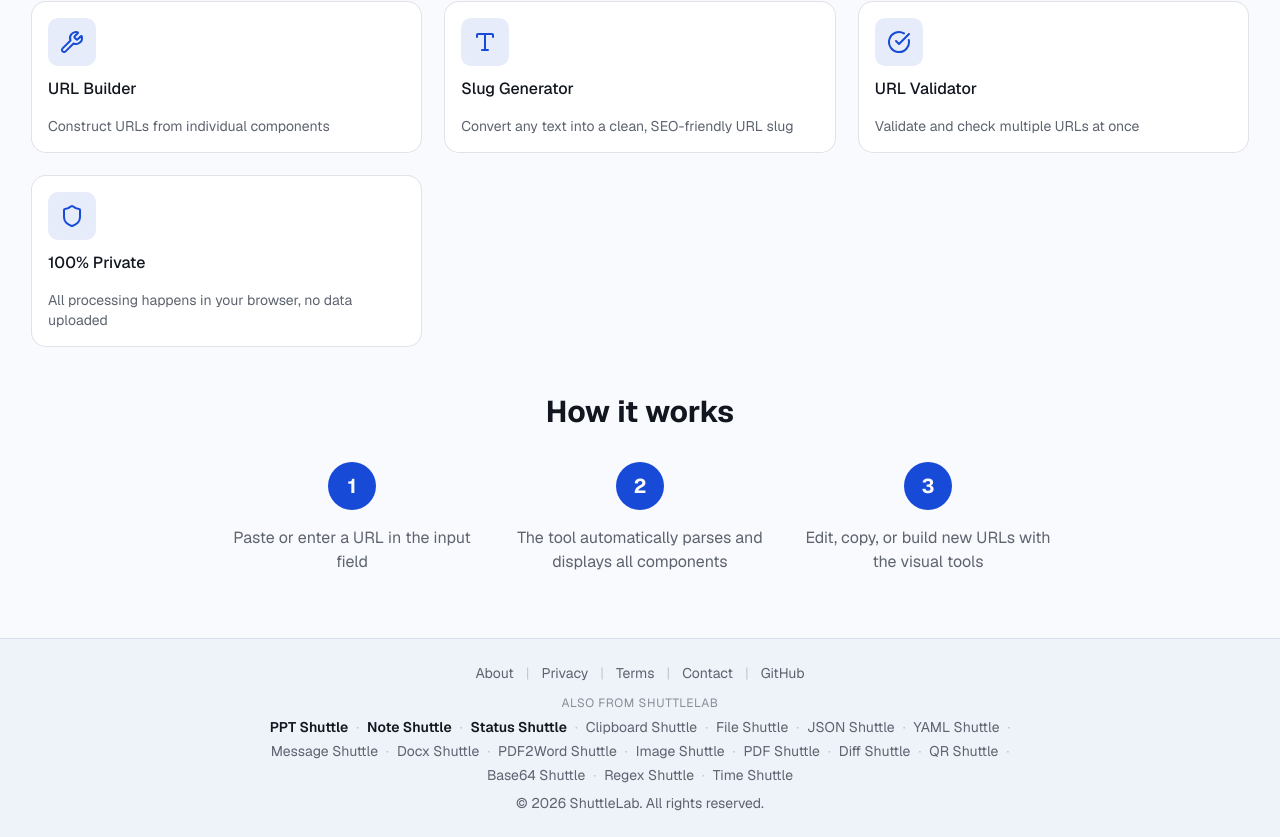
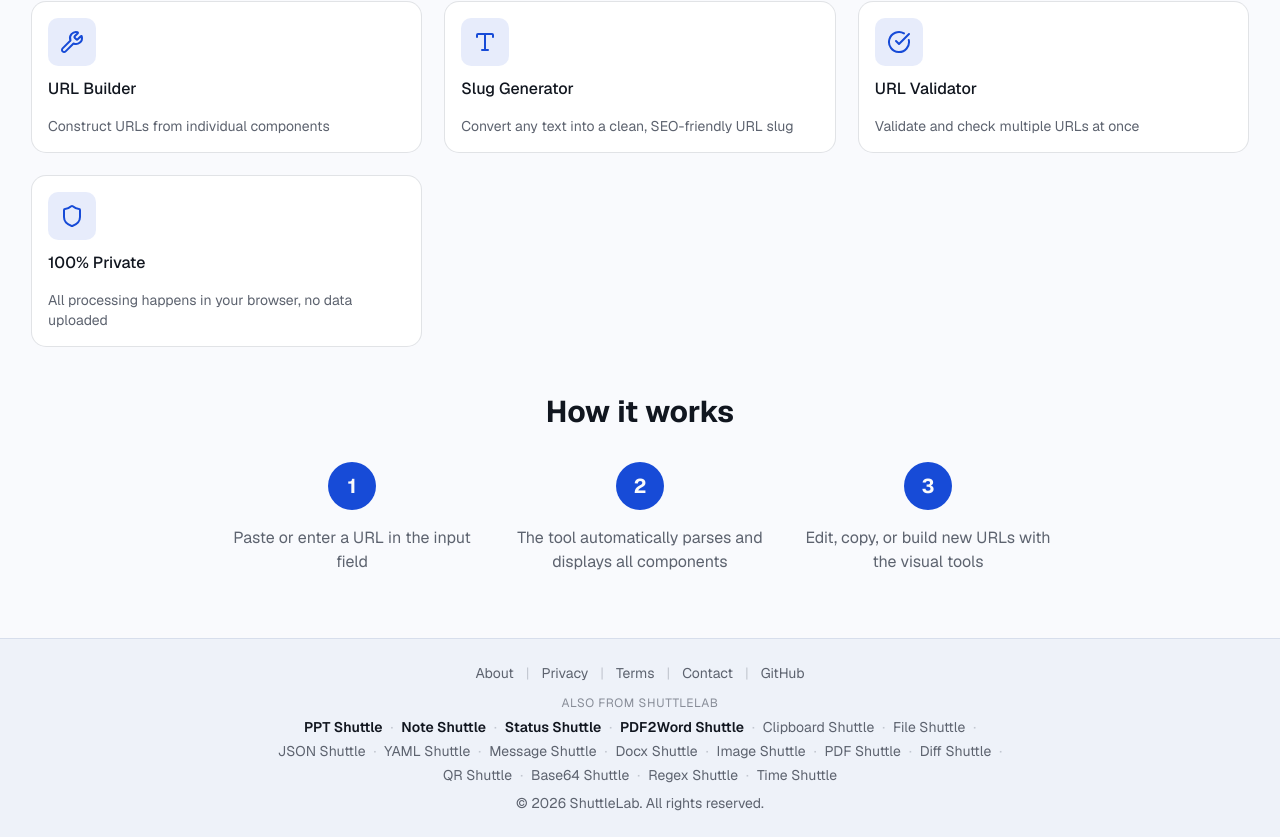
Before and after one commit to ShuttleLab/url-shuttle, a Next.js app: page /en in a window 1280 px wide. Shown: the part 1344-2181 px from the top of the page. Built offline with nearby package versions, Linux system fonts and the light colour scheme.

Commit message:
style: feature PDF2Word among paid products in footer
Co-Authored-By: Claude Opus 4.8 (1M context) <noreply@anthropic.com>

```diff
--- a/components/footer.tsx
+++ b/components/footer.tsx
@@ -8,13 +8,13 @@ const SIBLING_SITES: { name: string; host: string; featured?: boolean }[] = [
   { name: "PPT Shuttle", host: "ppt.shuttlelab.org", featured: true },
   { name: "Note Shuttle", host: "note.shuttlelab.org", featured: true },
   { name: "Status Shuttle", host: "status.shuttlelab.org", featured: true },
+  { name: "PDF2Word Shuttle", host: "pdf2docx.shuttlelab.org", featured: true },
   { name: "Clipboard Shuttle", host: "clipboard.shuttlelab.org" },
   { name: "File Shuttle", host: "file.shuttlelab.org" },
   { name: "JSON Shuttle", host: "json.shuttlelab.org" },
   { name: "YAML Shuttle", host: "yaml.shuttlelab.org" },
   { name: "Message Shuttle", host: "msg.shuttlelab.org" },
   { name: "Docx Shuttle", host: "docx.shuttlelab.org" },
-  { name: "PDF2Word Shuttle", host: "pdf2docx.shuttlelab.org" },
   { name: "Image Shuttle", host: "image.shuttlelab.org" },
   { name: "PDF Shuttle", host: "pdf.shuttlelab.org" },
   { name: "Diff Shuttle", host: "diff.shuttlelab.org" },
```
